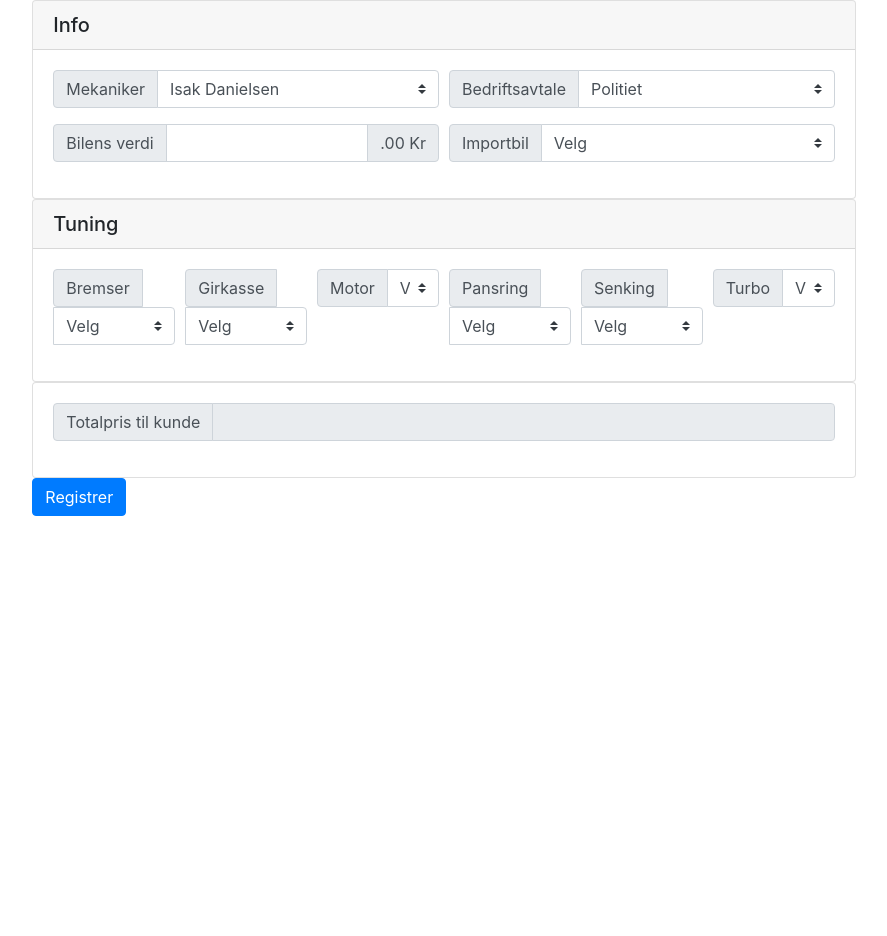
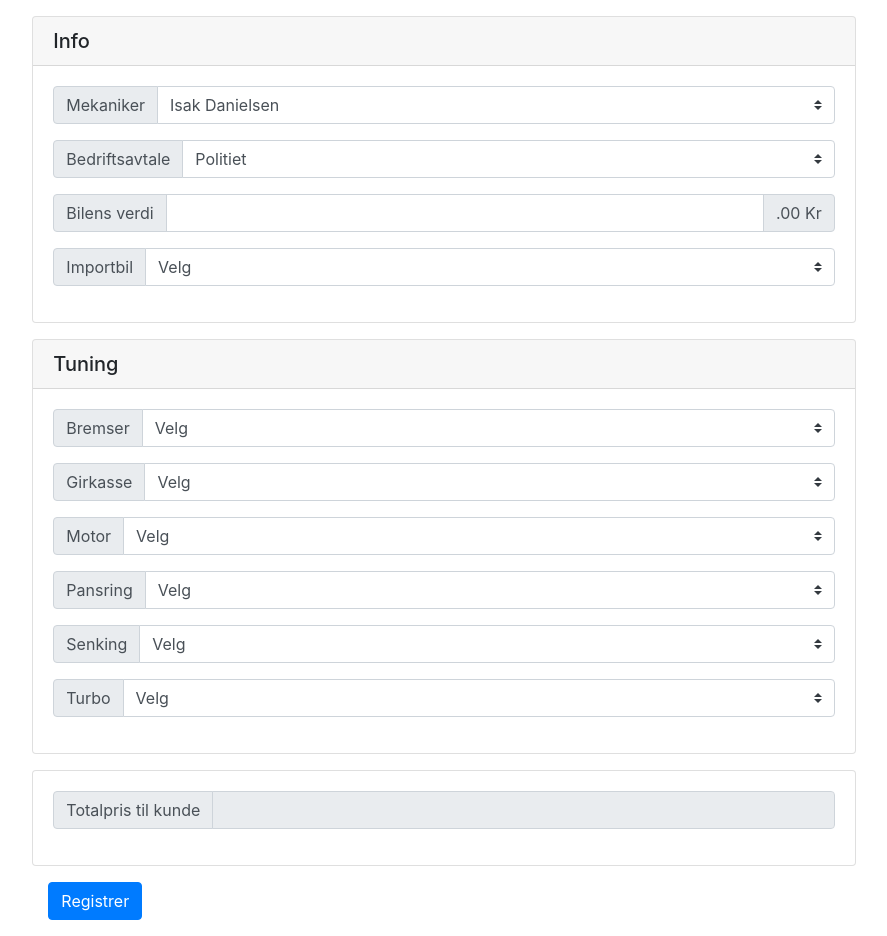
Before and after one commit to Reedtrullz/reidjoss.github.io, a PHP site: page / in a window 1280 px wide. Shown: the whole page, without its empty margins (196-1083 px from the left). Before the commit the page ends 516 px from the top, so only its background shows below. Run offline with PHP 8.4, Linux system fonts and the light colour scheme.

Commit message:
Gjenoppretta eldre CSS

```diff
--- a/css/master.css
+++ b/css/master.css
@@ -2,3 +2,16 @@
   max-width: 30rem;
   margin-top: 5rem;
 }
+
+.tuningskjema .col {
+  min-width: 25rem;
+}
+
+form .card,
+.loginbox .card {
+  margin-top: 1rem;
+}
+
+.btn-sendskjema {
+  margin: 1rem;
+}
```
